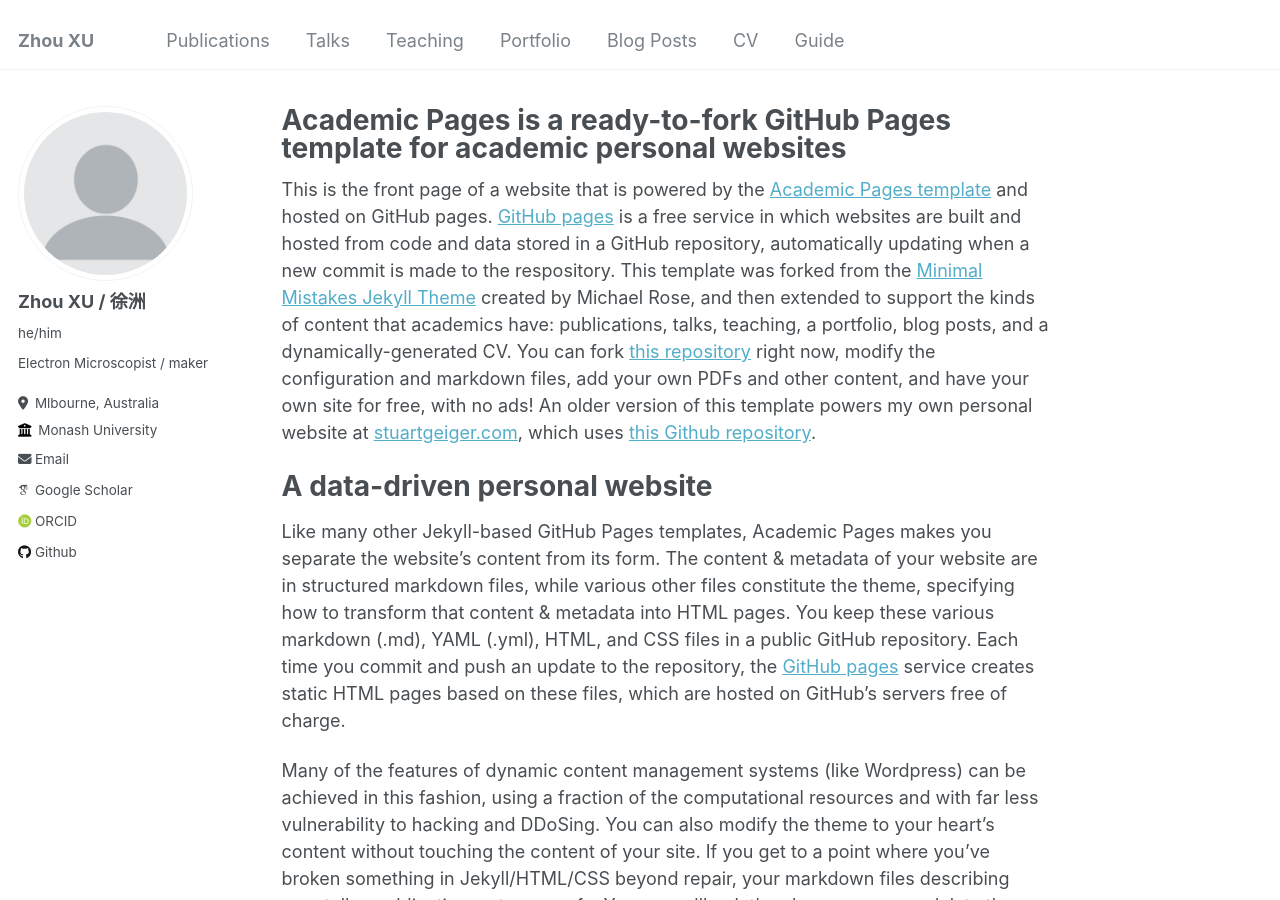
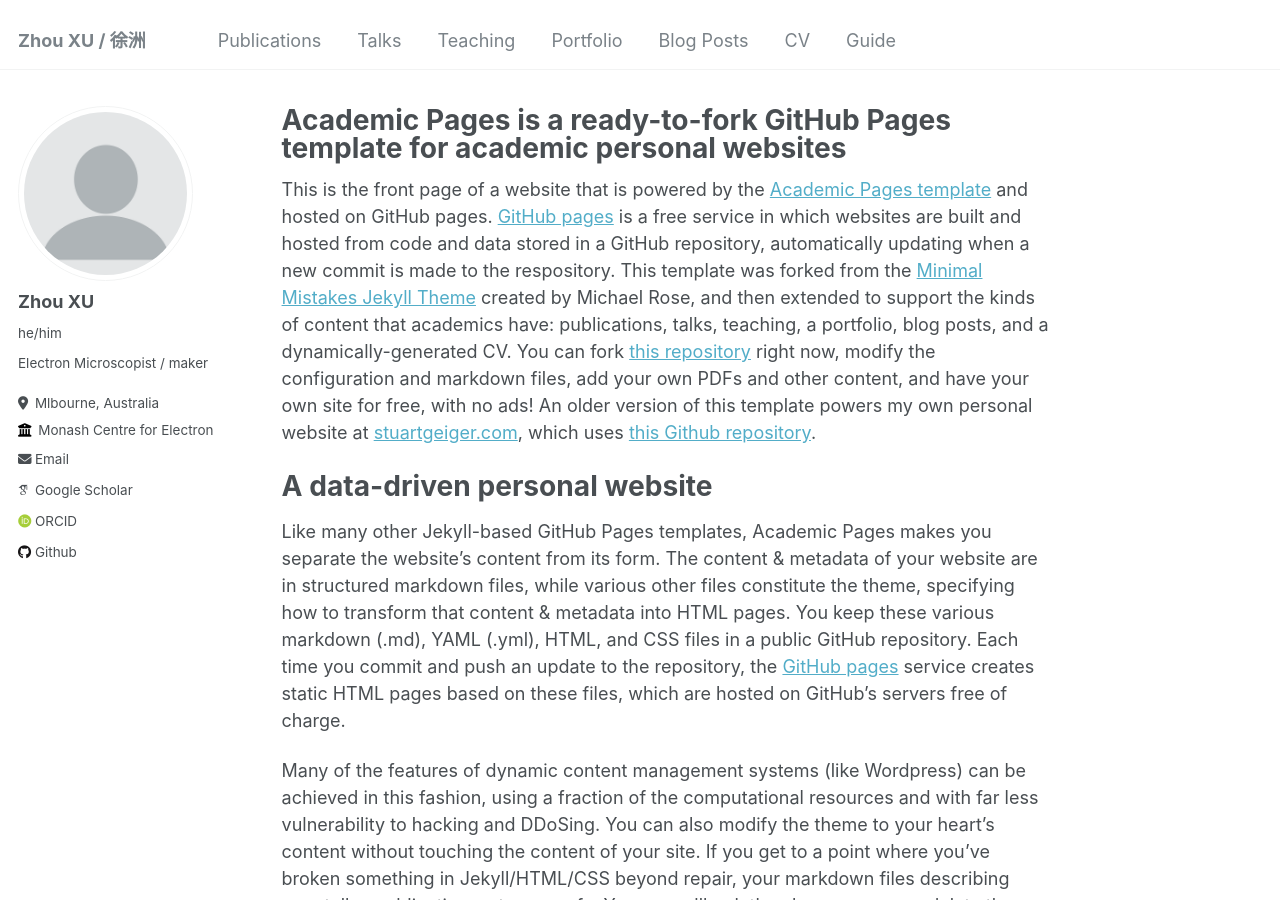
Before and after one commit to IMBalENce/ZXmicroscopy, a Jekyll site: the page built from _pages/about.md, in a window 1280 px wide and 900 px high. Built offline with Jekyll 4.4.1, drawn with Linux system fonts in a browser that asks for light colours; some web fonts are replaced.

Commit message:
More modification in bio

```diff
--- a/_config.yml
+++ b/_config.yml
@@ -8,7 +8,7 @@
 
 # Basic Site Settings
 locale                   : "en-AU"
-title                    : "Zhou XU "
+title                    : "Zhou XU / 徐洲"
 title_separator          : "-"
 name                     : &name "Zhou XU"
 description              : &description "personal description"
@@ -22,11 +22,11 @@ repository               : "imbalence.github.io"
 author:
   # Biographic information
   avatar           : "profile.png"
-  name             : "Zhou XU / 徐洲"
+  name             : "Zhou XU "
   pronouns         : "he/him"
   bio              : "Electron Microscopist / maker"
   location         : "Mlbourne, Australia"
-  employer         : "Monash University"
+  employer         : "Monash Centre for Electron Microscopy"
   uri              : # URL
   email            : "zhou.xu@monash.edu"
 
```
